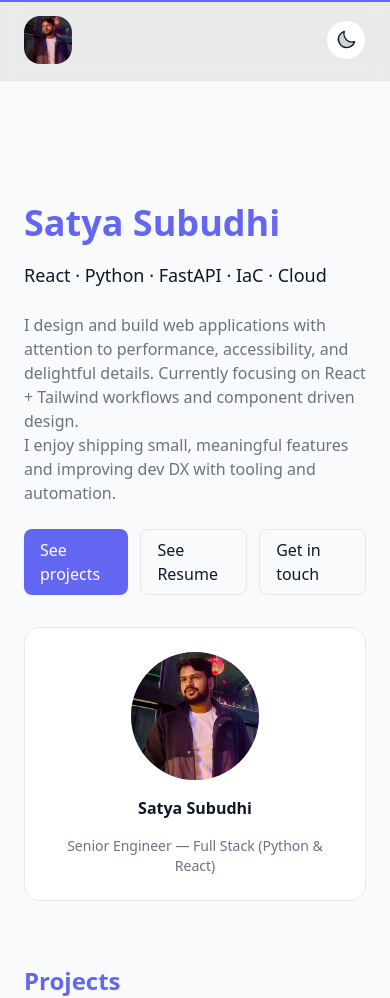
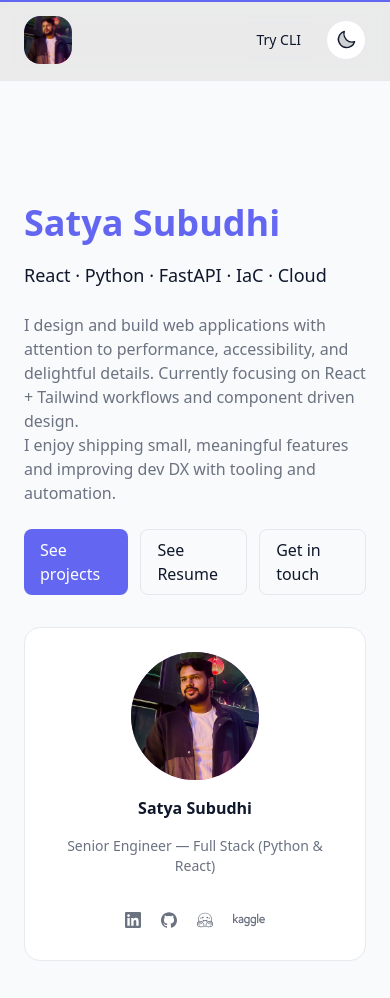
Before and after one commit to ParelKirby/Parel-Portfolio, a React (Vite) app: page /#/ in a window 390 px wide. Shown: the top 998 px of the page. Built offline with nearby package versions, Linux system fonts and the light colour scheme.

Commit message:
enhancements

```diff
--- a/src/components/About.tsx
+++ b/src/components/About.tsx
@@ -1,7 +1,6 @@
 import { motion } from "framer-motion";
 import type { Personal } from "../types/portfolio";
-// import { SiGithub, SiLinkedin } from "react-icons/si";
-// import { IoIosMail } from "react-icons/io";
+import * as SiIcons from "react-icons/si";
 import { Link } from "react-router-dom";
 
 export const About: React.FC<{ personal: Personal }> = ({ personal }) => {
@@ -50,7 +49,7 @@ export const About: React.FC<{ personal: Personal }> = ({ personal }) => {
           </a>
           <Link
             to="/resume"
-            className="inline-flex items-center gap-2 px-4 py-2 rounded-lg border border-gray-200 dark:border-gray-800 hover:underline"
+            className="inline-flex items-center gap-2 px-4 py-2 rounded-lg border border-gray-200 dark:border-gray-800"
           >
             See Resume
           </Link>
@@ -85,35 +84,26 @@ export const About: React.FC<{ personal: Personal }> = ({ personal }) => {
           <div className="text-sm text-gray-500 dark:text-gray-400">
             {personal.title}
           </div>
-
-          {/* <div className="mt-3 flex gap-5 text-[var(--muted)]">
-            <a
-              href="https://github.com/satya00089"
-              aria-label="github"
-              target="_blank"
-              rel="noopener noreferrer"
-              className="hover:text-[var(--text)] transition-colors"
-            >
-              <SiGithub size={24} />
-            </a>
-            <a
-              href="https://www.linkedin.com/in/satya-subudhi/"
-              aria-label="linkedin"
-              target="_blank"
-              rel="noopener noreferrer"
-              className="hover:text-[var(--text)] transition-colors"
-            >
-              <SiLinkedin size={24} />
-            </a>
-            <a
-              href={`mailto:${personal.email}`}
-              aria-label="email"
-              rel="noopener noreferrer"
-              className="hover:text-[var(--text)] transition-colors"
-            >
-              <IoIosMail size={24} />
-            </a>
-          </div> */}
+          <div className="mt-3 flex gap-5 text-[var(--muted)]">
+            {personal?.contact?.socials?.map((social, index) => {
+              const Icon = SiIcons[social.icon as keyof typeof SiIcons];
+              return (
+                <a
+                  key={social.label + index}
+                  href={social.url}
+                  target="_blank"
+                  rel="noopener noreferrer"
+                  className="flex items-center gap-2"
+                >
+                  {Icon ? (
+                    <Icon className="hover:text-[var(--brand)]" size={social?.size ?? 16} />
+                  ) : (
+                    <span>{social.label}</span>
+                  )}
+                </a>
+              );
+            })}
+          </div>
         </div>
       </motion.aside>
     </>
--- a/src/components/CLIResume.tsx
+++ b/src/components/CLIResume.tsx
@@ -423,13 +423,13 @@ export default function CLIResume({ open = false, onClose }: Props) {
       <div
         className={`fixed inset-0 transition-opacity ${
           fullscreen ? "bg-black/60" : "pointer-events-none"
-        } z-40`}
+        } z-60`}
         aria-hidden
       />
 
       {/* centered/docked panel */}
       <div
-        className={`fixed z-50 bottom-4 left-1/2 transform -translate-x-1/2 px-4`}
+        className={`fixed z-60 bottom-4 left-1/2 transform -translate-x-1/2 px-4`}
         role="dialog"
         aria-modal="true"
       >
--- a/src/components/shared/Header.tsx
+++ b/src/components/shared/Header.tsx
@@ -8,8 +8,8 @@ import {
   animate,
   useMotionTemplate,
 } from "framer-motion";
+import { PiSunDuotone, PiMoonDuotone } from "react-icons/pi";
 import { useTheme } from "../../context/ThemeContext";
-import { PiSunDuotone, PiMoonDuotone } from "react-icons/pi";
 import { PORTFOLIO_INFO } from "../../config/portfolioData";
 
 type NavLink = { href: string; label: string };
@@ -148,7 +148,7 @@ export const Header: React.FC<{ links?: NavLink[]; onTryCLI?: () => void }> = ({
 
           <button
             onClick={onTryCLI}
-            className="hidden sm:inline-flex items-center gap-2 px-3 py-1.5 rounded text-sm border border-[var(--border)] hover:bg-[var(--border)]/30 transition"
+            className="sm:inline-flex items-center gap-2 px-3 py-1.5 rounded text-sm border border-[var(--border)] hover:bg-[var(--border)]/30 transition"
             aria-label="Try CLI"
           >
             Try CLI
```
